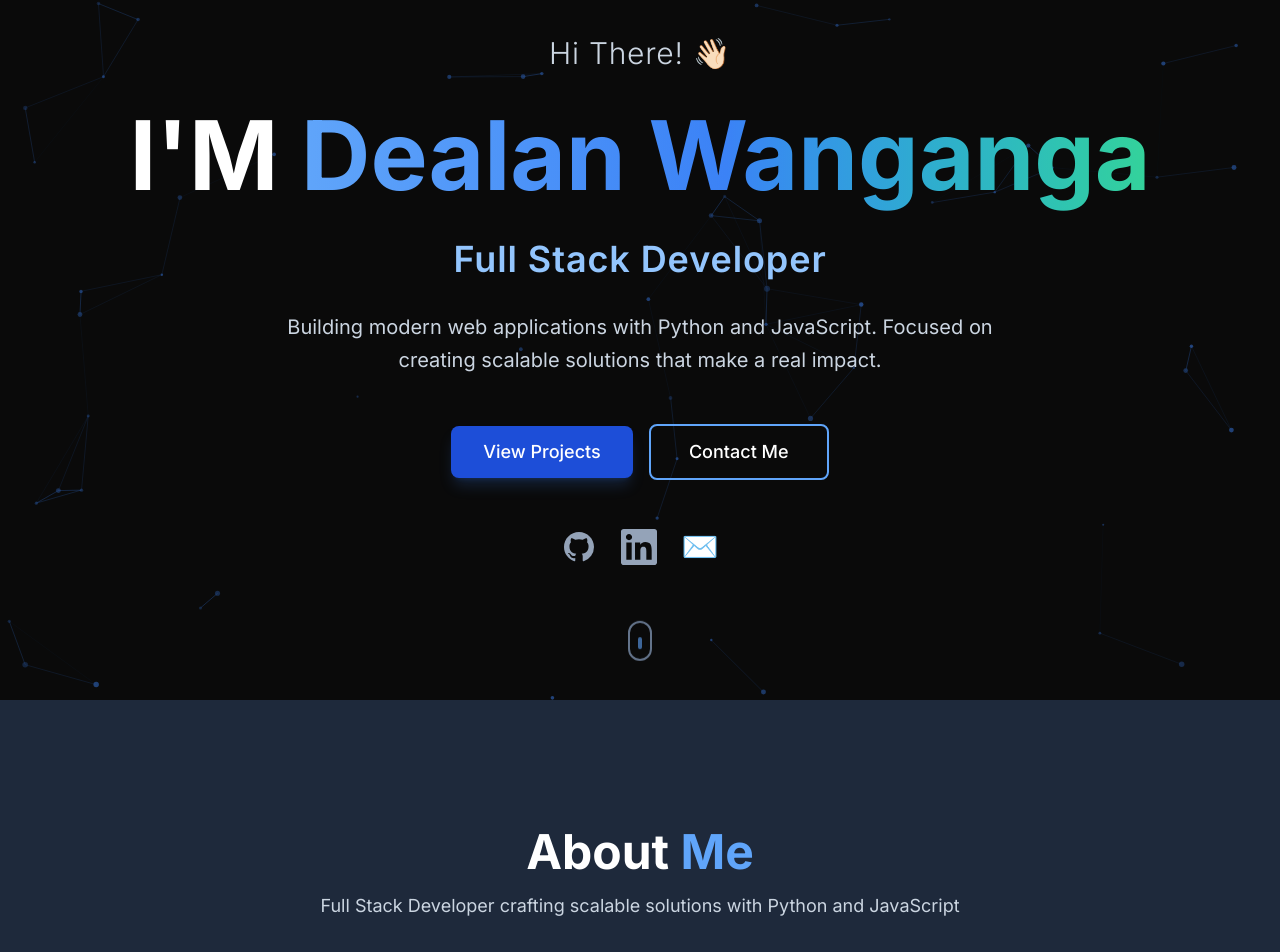
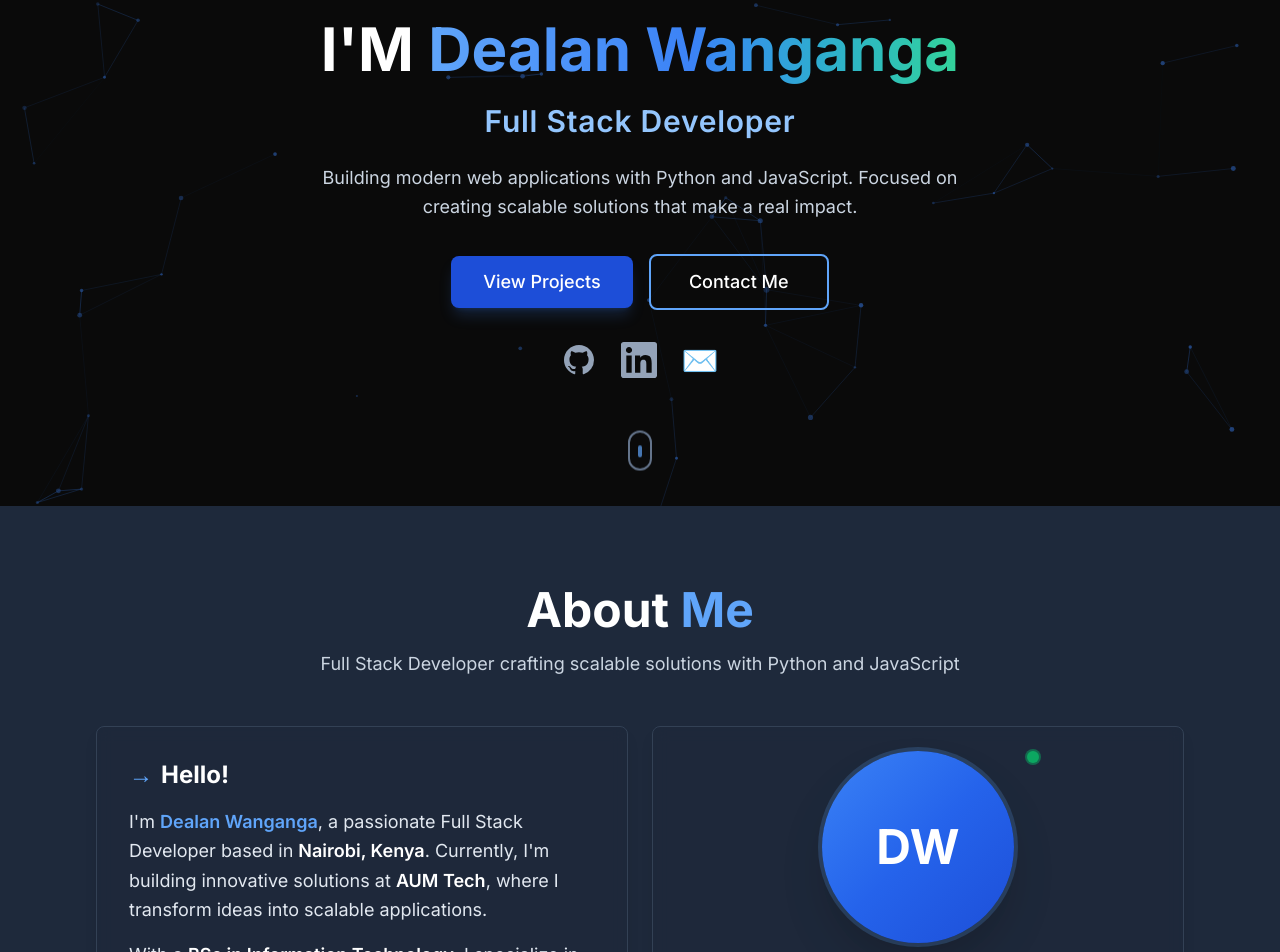
Before and after one commit to Dylan66/portfolio-website, a Next.js app: page / in a window 1280 px wide. Shown: the part 100-1052 px from the top of the page. Built offline with nearby package versions, Linux system fonts and the light colour scheme.

Commit message:
adjusted the margins in the hero section

```diff
--- a/src/components/sections/About.tsx
+++ b/src/components/sections/About.tsx
@@ -5,7 +5,7 @@ import { Card } from '@/components/ui'
 
 export default function About() {
   return (
-    <Section id="about" padding="xl" background="secondary">
+    <Section id="about" padding="lg" background="secondary">
       <div className="max-w-6xl mx-auto">
         <h2 className="text-3xl md:text-4xl lg:text-5xl font-bold text-center text-white mb-4">
           About <span className="text-primary-400">Me</span>
--- a/src/components/sections/Contact.tsx
+++ b/src/components/sections/Contact.tsx
@@ -5,7 +5,7 @@ import { Button } from '@/components/ui'
 
 export default function Contact() {
   return (
-    <Section id="contact" padding="xl" background="primary">
+    <Section id="contact" padding="lg" background="primary">
       <h2 className="text-3xl md:text-4xl lg:text-5xl font-bold text-center text-white mb-4">
         Get In <span className="text-primary-400">Touch</span>
       </h2>
--- a/src/components/sections/Hero.tsx
+++ b/src/components/sections/Hero.tsx
@@ -37,9 +37,9 @@ export default function Hero() {
   return (
     <Section
       id="home"
-      padding="xl"
+      padding="md"
       background="dark"
-      className="min-h-screen flex items-center relative overflow-hidden"
+      className="flex items-center relative overflow-hidden"
     >
       {/* Particle background animation */}
       <ParticleBackground
@@ -55,7 +55,7 @@ export default function Hero() {
             className={`hero-text-reveal ${isVisible ? 'hero-text-visible' : ''}`}
             style={{ animationDelay: '0ms' }}
           >
-            <h1 className="text-xl md:text-2xl lg:text-3xl text-neutral-300 mb-6 font-light tracking-wide">
+            <h1 className="text-lg md:text-xl lg:text-2xl text-neutral-300 mb-4 font-light tracking-wide">
               Hi There! <span className="wave" suppressHydrationWarning>👋🏻</span>
             </h1>
           </div>
@@ -65,7 +65,7 @@ export default function Hero() {
             className={`hero-text-reveal ${isVisible ? 'hero-text-visible' : ''}`}
             style={{ animationDelay: '150ms' }}
           >
-            <h2 className="text-4xl md:text-6xl lg:text-7xl xl:text-8xl font-bold text-white mb-6 leading-tight">
+            <h2 className="text-3xl md:text-5xl lg:text-6xl font-bold text-white mb-4 leading-tight">
               I'M{' '}
               <span className="bg-gradient-to-r from-primary-400 via-primary-500 to-secondary-400 bg-clip-text text-transparent">
                 {personal.name}
@@ -78,7 +78,7 @@ export default function Hero() {
             className={`hero-text-reveal ${isVisible ? 'hero-text-visible' : ''}`}
             style={{ animationDelay: '300ms' }}
           >
-            <div className="text-2xl md:text-3xl lg:text-4xl text-primary-300 mb-8 font-semibold tracking-wide">
+            <div className="text-xl md:text-2xl lg:text-3xl text-primary-300 mb-6 font-semibold tracking-wide">
               {personal.title}
             </div>
           </div>
@@ -88,7 +88,7 @@ export default function Hero() {
             className={`hero-text-reveal ${isVisible ? 'hero-text-visible' : ''}`}
             style={{ animationDelay: '450ms' }}
           >
-            <p className="text-base md:text-lg lg:text-xl text-neutral-300 mb-12 max-w-3xl mx-auto leading-relaxed px-4">
+            <p className="text-sm md:text-base lg:text-lg text-neutral-300 mb-8 max-w-2xl mx-auto leading-relaxed px-4">
               {personal.description}
             </p>
           </div>
@@ -123,7 +123,7 @@ export default function Hero() {
             className={`hero-text-reveal ${isVisible ? 'hero-text-visible' : ''}`}
             style={{ animationDelay: '750ms' }}
           >
-            <div className="flex gap-6 justify-center items-center mt-12">
+            <div className="flex gap-6 justify-center items-center mt-8 mb-16">
               {personal.social.map((link) => (
                 <a
                   key={link.platform}
--- a/src/components/sections/Projects.tsx
+++ b/src/components/sections/Projects.tsx
@@ -66,7 +66,7 @@ export default function Projects() {
   )
 
   return (
-    <Section id="projects" padding="xl" background="secondary">
+    <Section id="projects" padding="lg" background="secondary">
       <div className="max-w-7xl mx-auto">
         <h2 className="text-3xl md:text-4xl lg:text-5xl font-bold text-center text-white mb-4">
           Featured <span className="text-primary-400">Projects</span>
--- a/src/components/sections/Skills.tsx
+++ b/src/components/sections/Skills.tsx
@@ -57,7 +57,7 @@ const getLevelColor = (level: string) => {
 
 export default function Skills() {
   return (
-    <Section id="skills" padding="xl" background="primary">
+    <Section id="skills" padding="lg" background="primary">
       <h2 className="text-3xl md:text-4xl lg:text-5xl font-bold text-center text-white mb-4">
         Skills & <span className="text-primary-400">Technologies</span>
       </h2>
```
